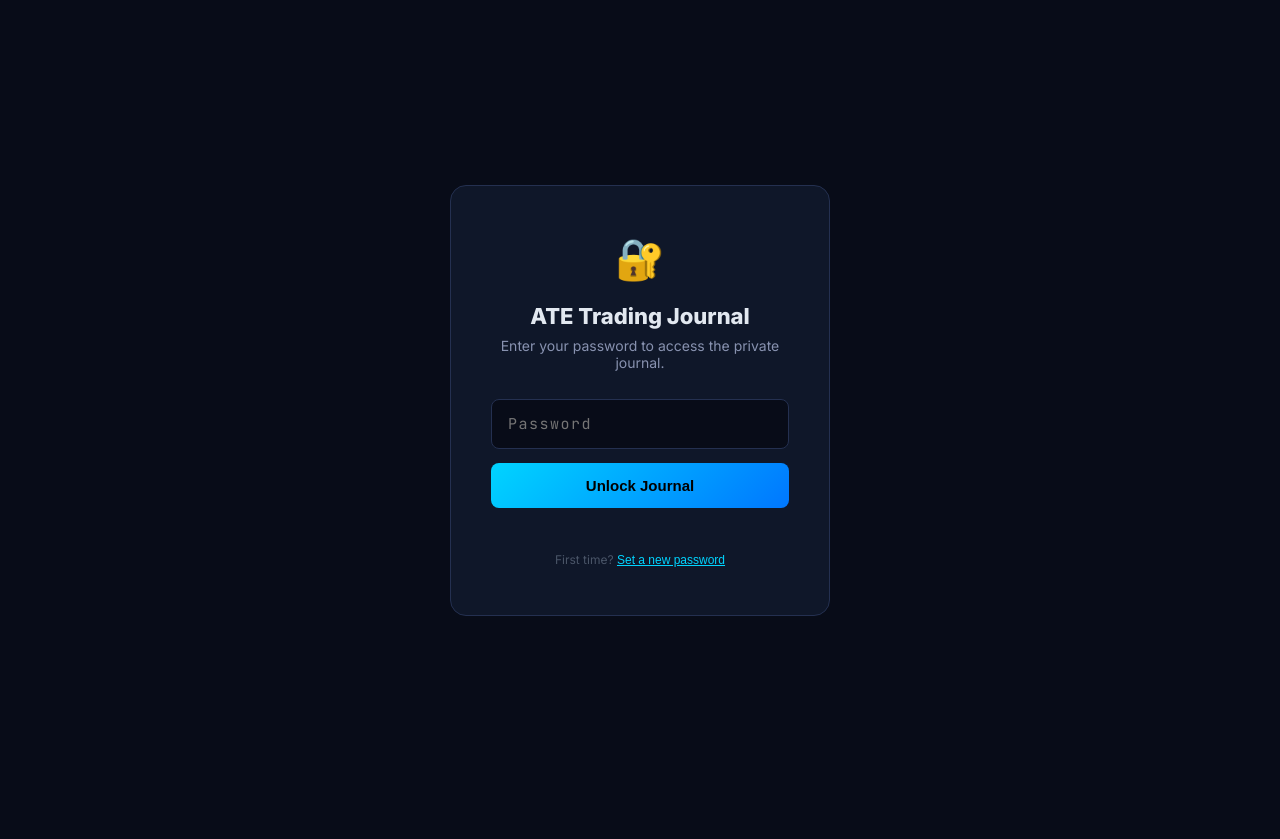
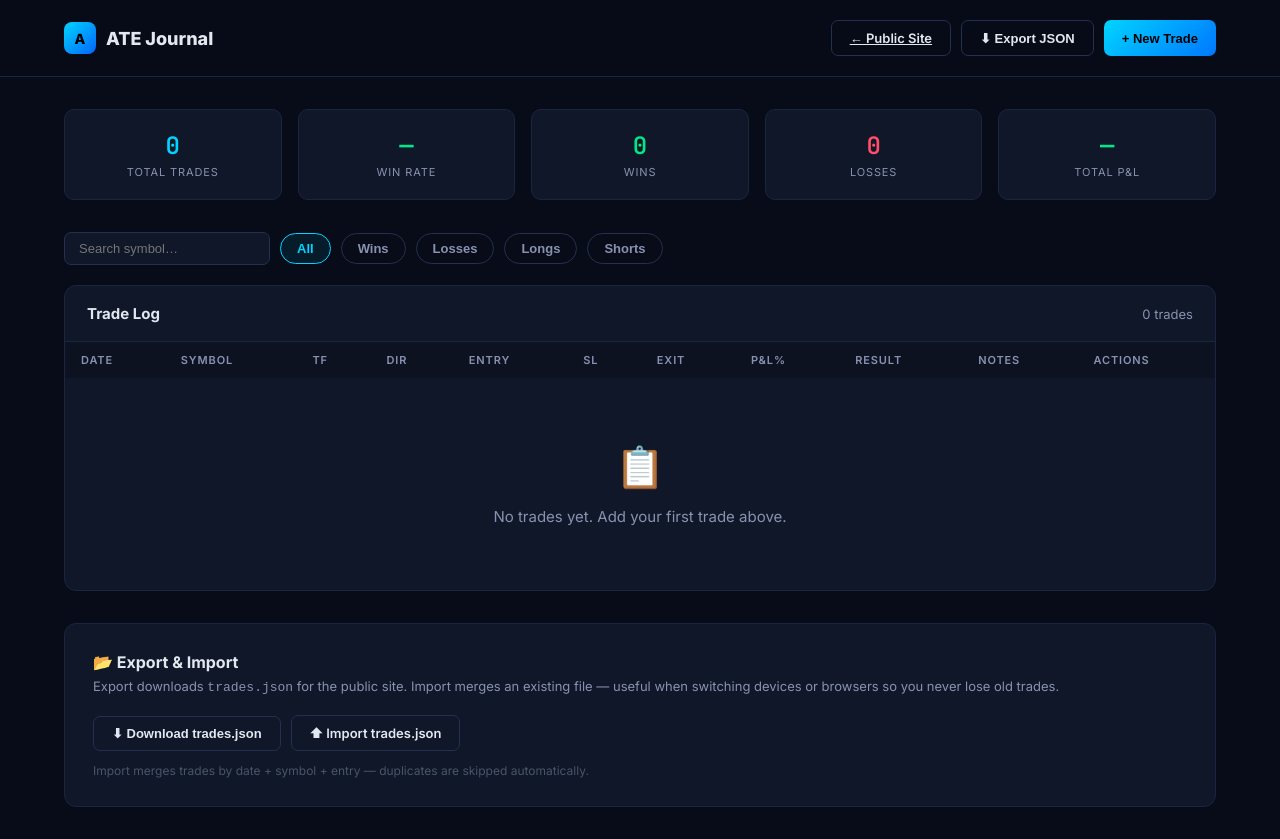
Before and after one commit to AdaptiveTrendEngine/adaptivetrendengine.github.io, a plain HTML site: page journal.html in a window 1280 px wide. Before the commit the page ends 800 px from the top, so only its background shows below. Drawn offline with Linux system fonts and the light colour scheme.

Commit message:
feat: journal is available for all

```diff
--- a/journal.html
+++ b/journal.html
@@ -4,7 +4,6 @@
   <meta charset="UTF-8" />
   <meta name="viewport" content="width=device-width, initial-scale=1.0" />
   <title>ATE Trading Journal</title>
-  <meta name="robots" content="noindex, nofollow" />
   <link href="https://fonts.googleapis.com/css2?family=Inter:wght@300;400;500;600;700;800&family=JetBrains+Mono:wght@400;500;600&display=swap" rel="stylesheet" />
   <link rel="icon" type="image/svg+xml" href="favicon.svg" />
   <style>
@@ -27,43 +26,8 @@
     body { font-family: 'Inter', sans-serif; background: var(--bg); color: var(--text); min-height: 100vh; }
     ::-webkit-scrollbar { width: 6px; } ::-webkit-scrollbar-track { background: var(--bg); } ::-webkit-scrollbar-thumb { background: var(--border2); border-radius: 3px; }
 
-    /* ── Lock Screen ── */
-    #lock-screen {
-      position: fixed; inset: 0; z-index: 999;
-      display: flex; align-items: center; justify-content: center;
-      background: var(--bg);
-    }
-    .lock-card {
-      background: var(--card); border: 1px solid var(--border2);
-      border-radius: 16px; padding: 48px 40px; width: 100%; max-width: 380px;
-      text-align: center;
-    }
-    .lock-icon { font-size: 40px; margin-bottom: 20px; }
-    .lock-title { font-size: 22px; font-weight: 800; margin-bottom: 8px; }
-    .lock-sub { font-size: 14px; color: var(--muted); margin-bottom: 28px; }
-    .lock-input {
-      width: 100%; padding: 14px 16px;
-      background: var(--bg); border: 1px solid var(--border2);
-      border-radius: 8px; color: var(--text); font-size: 15px;
-      font-family: 'JetBrains Mono', monospace; letter-spacing: .1em;
-      outline: none; transition: border-color .2s;
-    }
-    .lock-input:focus { border-color: var(--cyan); }
-    .lock-btn {
-      width: 100%; margin-top: 14px; padding: 14px;
-      background: linear-gradient(135deg, var(--cyan), #0077ff);
-      color: #000; font-weight: 700; font-size: 15px;
-      border: none; border-radius: 8px; cursor: pointer;
-      transition: all .2s;
-    }
-    .lock-btn:hover { transform: translateY(-1px); box-shadow: 0 8px 24px rgba(0,212,255,.3); }
-    .lock-err { color: var(--red); font-size: 13px; margin-top: 10px; min-height: 18px; }
-    .lock-hint { font-size: 12px; color: var(--dim); margin-top: 16px; }
-    .lock-set-btn { background: none; border: none; color: var(--cyan); font-size: 12px; cursor: pointer; text-decoration: underline; }
-
     /* ── Layout ── */
-    .app { display: none; }
-    .app.unlocked { display: block; }
+    .app { display: block; }
 
     header {
       padding: 20px 0;
@@ -251,22 +215,6 @@
 </head>
 <body>
 
-<!-- ── Lock Screen ── -->
-<div id="lock-screen">
-  <div class="lock-card">
-    <div class="lock-icon">🔐</div>
-    <div class="lock-title">ATE Trading Journal</div>
-    <div class="lock-sub">Enter your password to access the private journal.</div>
-    <input type="password" id="pwd-input" class="lock-input" placeholder="Password" autocomplete="current-password"
-      onkeydown="if(event.key==='Enter') unlock()" />
-    <button class="lock-btn" onclick="unlock()">Unlock Journal</button>
-    <p class="lock-err" id="lock-err"></p>
-    <p class="lock-hint">
-      First time? <button class="lock-set-btn" onclick="setPassword()">Set a new password</button>
-    </p>
-  </div>
-</div>
-
 <!-- ── App ── -->
 <div class="app" id="app">
 
@@ -405,43 +353,6 @@
 
 <script>
   /* ══════════════════════════════════════════
-     PASSWORD
-  ══════════════════════════════════════════ */
-  const PWD_KEY = 'ate_journal_pwd';
-
-  function hashPwd(pwd) {
-    // Simple non-cryptographic hash for local storage (not for server-side auth)
-    let h = 5381;
-    for (let i = 0; i < pwd.length; i++) h = ((h << 5) + h) ^ pwd.charCodeAt(i);
-    return (h >>> 0).toString(36);
-  }
-
-  function unlock() {
-    const pwd = document.getElementById('pwd-input').value;
-    const stored = localStorage.getItem(PWD_KEY);
-    if (!stored) {
-      document.getElementById('lock-err').textContent = 'No password set. Click "Set a new password" below.';
-      return;
-    }
-    if (hashPwd(pwd) === stored) {
-      document.getElementById('lock-screen').style.display = 'none';
-      document.getElementById('app').classList.add('unlocked');
-      init();
-    } else {
-      document.getElementById('lock-err').textContent = 'Incorrect password.';
-      document.getElementById('pwd-input').value = '';
-    }
-  }
-
-  function setPassword() {
-    const pwd = prompt('Set a new password for your journal:');
-    if (!pwd || pwd.trim().length < 4) { alert('Password must be at least 4 characters.'); return; }
-    localStorage.setItem(PWD_KEY, hashPwd(pwd));
-    toast('Password set! You can now unlock the journal.', 'green');
-    document.getElementById('lock-err').textContent = '';
-  }
-
-  /* ══════════════════════════════════════════
      DATA
   ══════════════════════════════════════════ */
   const STORE_KEY = 'ate_journal_trades';
@@ -469,9 +380,10 @@
     loadData();
     renderStats();
     renderTable();
-    // Set today's date as default
     document.getElementById('f-date').value = new Date().toISOString().split('T')[0];
   }
+
+  init();
 
   /* ══════════════════════════════════════════
      STATS
```
Also changed, not shown: index.html (+2 -0 lines).
